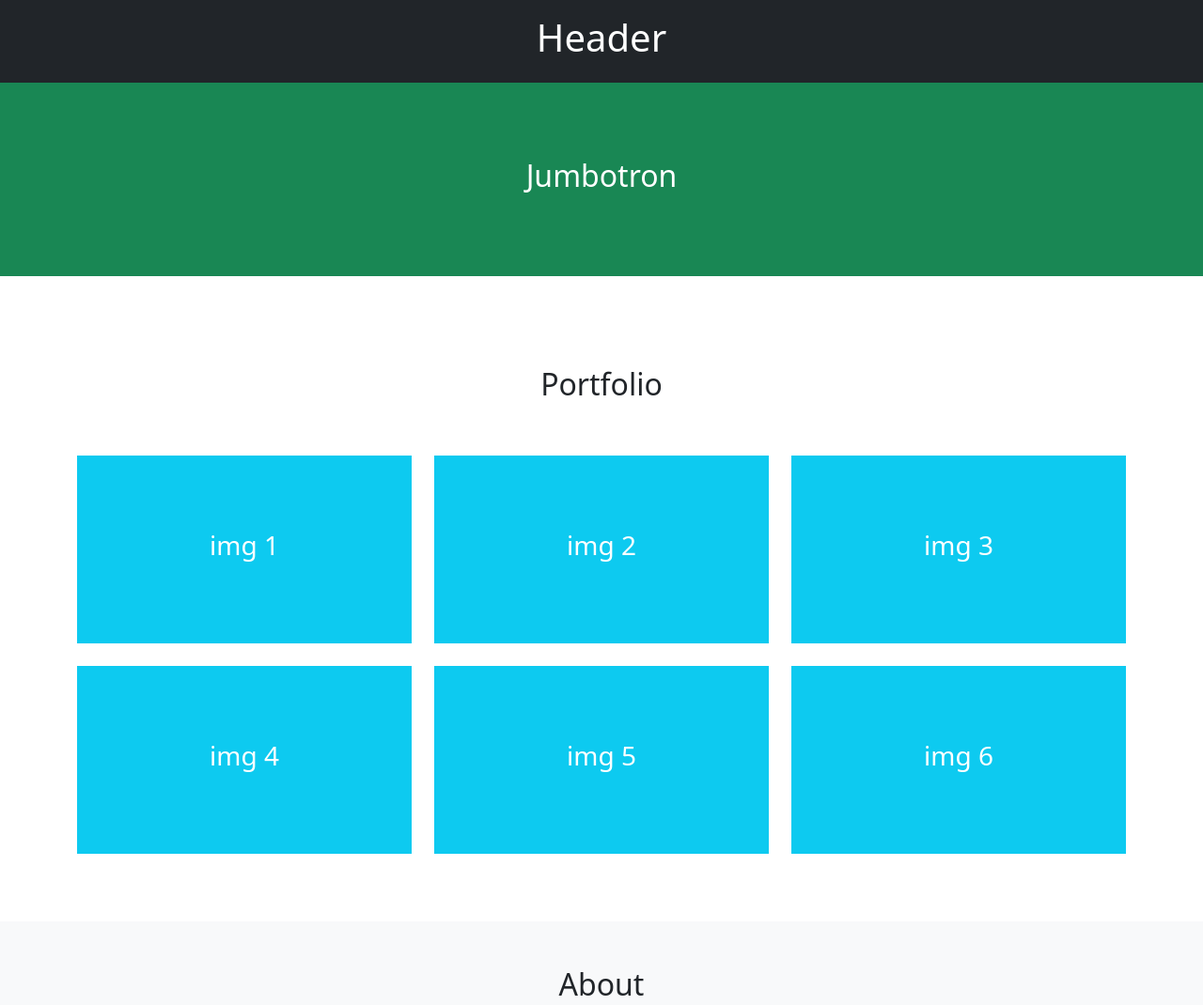
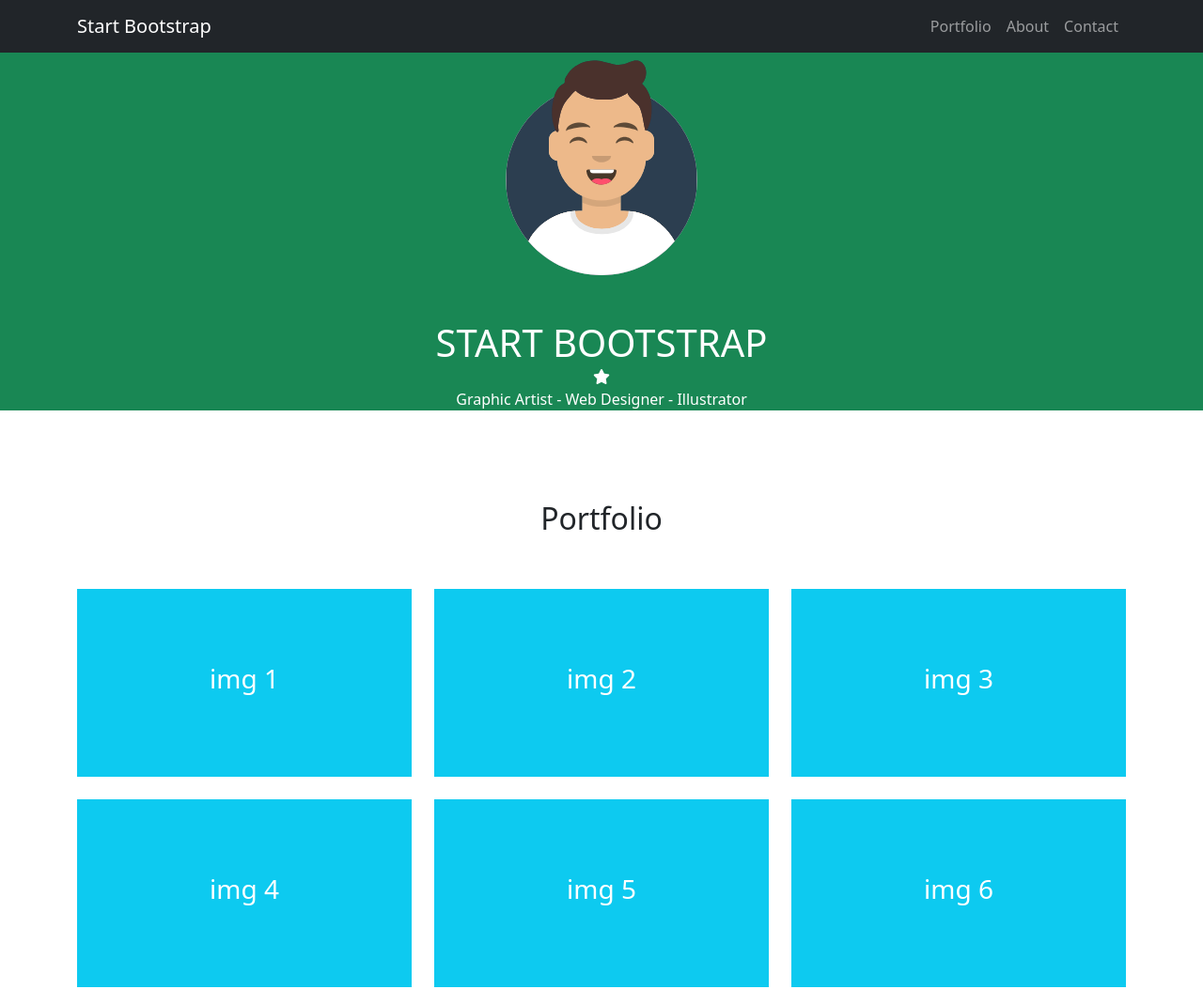
Before and after one commit to matteo-cota/html-css-bootstrap-freelancer, a plain HTML site: page index.html in a window 1280 px wide. Shown: the top 1070 px of the page at 94% size. Drawn offline with nearby package versions, Linux system fonts and the light colour scheme.

Commit message:
Add Img & script java - Complete Header and Jumbotron

```diff
--- a/css/style.css
+++ b/css/style.css
@@ -17,7 +17,10 @@ header {
     background-color: #28a745;
     color: white;
     text-align: center;
-    padding: 80px 0;
+}
+
+.avatar {
+    width: 20%;
 }
 
 /* Style for the about section */
--- a/index.html
+++ b/index.html
@@ -6,20 +6,51 @@
     <meta name="viewport" content="width=device-width, initial-scale=1.0">
     <title>Bootstrap</title>
     <link rel="stylesheet" href="css/style.css">
+    <link rel="stylesheet" href="https://cdnjs.cloudflare.com/ajax/libs/font-awesome/6.6.0/css/all.min.css"
+        integrity="sha512-Kc323vGBEqzTmouAECnVceyQqyqdsSiqLQISBL29aUW4U/M7pSPA/gEUZQqv1cwx4OnYxTxve5UMg5GT6L4JJg=="
+        crossorigin="anonymous" referrerpolicy="no-referrer" />
     <link href="https://cdn.jsdelivr.net/npm/bootstrap@5.3.3/dist/css/bootstrap.min.css" rel="stylesheet"
         integrity="sha384-QWTKZyjpPEjISv5WaRU9OFeRpok6YctnYmDr5pNlyT2bRjXh0JMhjY6hW+ALEwIH" crossorigin="anonymous">
 </head>
 
 <body>
-    <header class="container-fluid bg-dark text-white py-3">
-        <h1>Header</h1>
-    </header>
+    <nav class="navbar navbar-expand-lg navbar-dark bg-dark">
+        <div class="container">
+            <a class="navbar-brand" href="#">Start Bootstrap</a>
+            <button class="navbar-toggler" type="button" data-bs-toggle="collapse" data-bs-target="#navbarNav"
+                aria-controls="navbarNav" aria-expanded="false" aria-label="Toggle navigation">
+                <span class="navbar-toggler-icon"></span>
+            </button>
+            <div class="collapse navbar-collapse" id="navbarNav">
+                <ul class="navbar-nav ms-auto">
+                    <li class="nav-item">
+                        <a class="nav-link" href="#">Portfolio</a>
+                    </li>
+                    <li class="nav-item">
+                        <a class="nav-link" href="#">About</a>
+                    </li>
+                    <li class="nav-item">
+                        <a class="nav-link" href="#">Contact</a>
+                    </li>
+                </ul>
+            </div>
+        </div>
+    </nav>
 
     <main>
         <!-- Jumbotron -->
-        <section class="jumbotron bg-success text-white text-center py-20">
-            <h2>Jumbotron</h2>
-        </section>
+        <div class="masthead bg-success text-white text-center">
+            <div class="container d-flex align-items-center flex-column">
+                <img class="masthead-avatar mb-5 avatar" src="img/avatar.svg" alt="avatar">
+                <h1 class="masthead-heading text-uppercase mb-0">Start Bootstrap</h1>
+                <div class="divider-custom divider-light">
+                    <div class="divider-custom-line"></div>
+                    <div class="divider-custom-icon"><i class="fas fa-star"></i></div>
+                    <div class="divider-custom-line"></div>
+                </div>
+                <p class="masthead-subheading font-weight-light mb-0">Graphic Artist - Web Designer - Illustrator</p>
+            </div>
+        </div>
         <!-- Portfolio Section -->
         <section class="portfolio py-5">
             <div class="container">
@@ -116,12 +147,20 @@
                     <p>About Freelancer</p>
                 </div>
             </div>
+            <div class="footer-bottom container-fluid">
+                <div class="row">
+                    <div class=""></div>
+                </div>
+            </div>
+
             <p>&copy; Your Website 2023</p>
         </div>
     </footer>
 
 
-
+    <script src="https://cdn.jsdelivr.net/npm/bootstrap@5.3.3/dist/js/bootstrap.bundle.min.js"
+        integrity="sha384-YvpcrYf0tY3lHB60NNkmXc5s9fDVZLESaAA55NDzOxhy9GkcIdslK1eN7N6jIeHz"
+        crossorigin="anonymous"></script>
 </body>
 
 </html>
```
Also changed, not shown: img/avatar.svg (added), img/cabin.png (added), img/cake.png (added), img/circus.png (added), img/game.png (added), img/safe.png (added), img/submarine.png (added).
